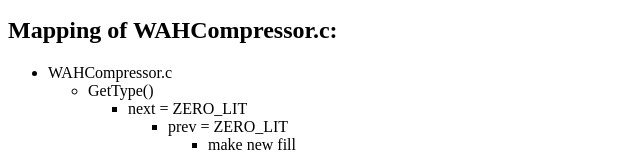
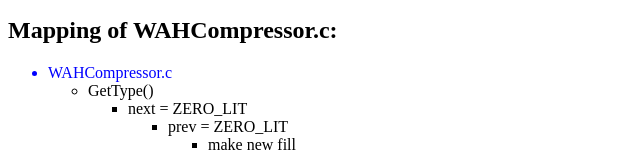
Before and after one commit to pjryan513/CompressionSummerResearch, a plain HTML site: page BBC_week1.html in a window 1280 px wide. Shown: the part 403-557 px from the top of the page, without its empty margins (0-640 px from the left). Drawn offline with Linux system fonts and the light colour scheme.

Commit message:
initial CSS

```diff
--- a/BBC_week1.html
+++ b/BBC_week1.html
@@ -51,7 +51,7 @@
   Mapping of WAHCompressor.c:
 </h2>
   <ul>
-    <li>WAHCompressor.c</li>
+    <li style="color:blue;">WAHCompressor.c</li>
     <ul>
       <li>GetType()</li>
       <ul>
```
